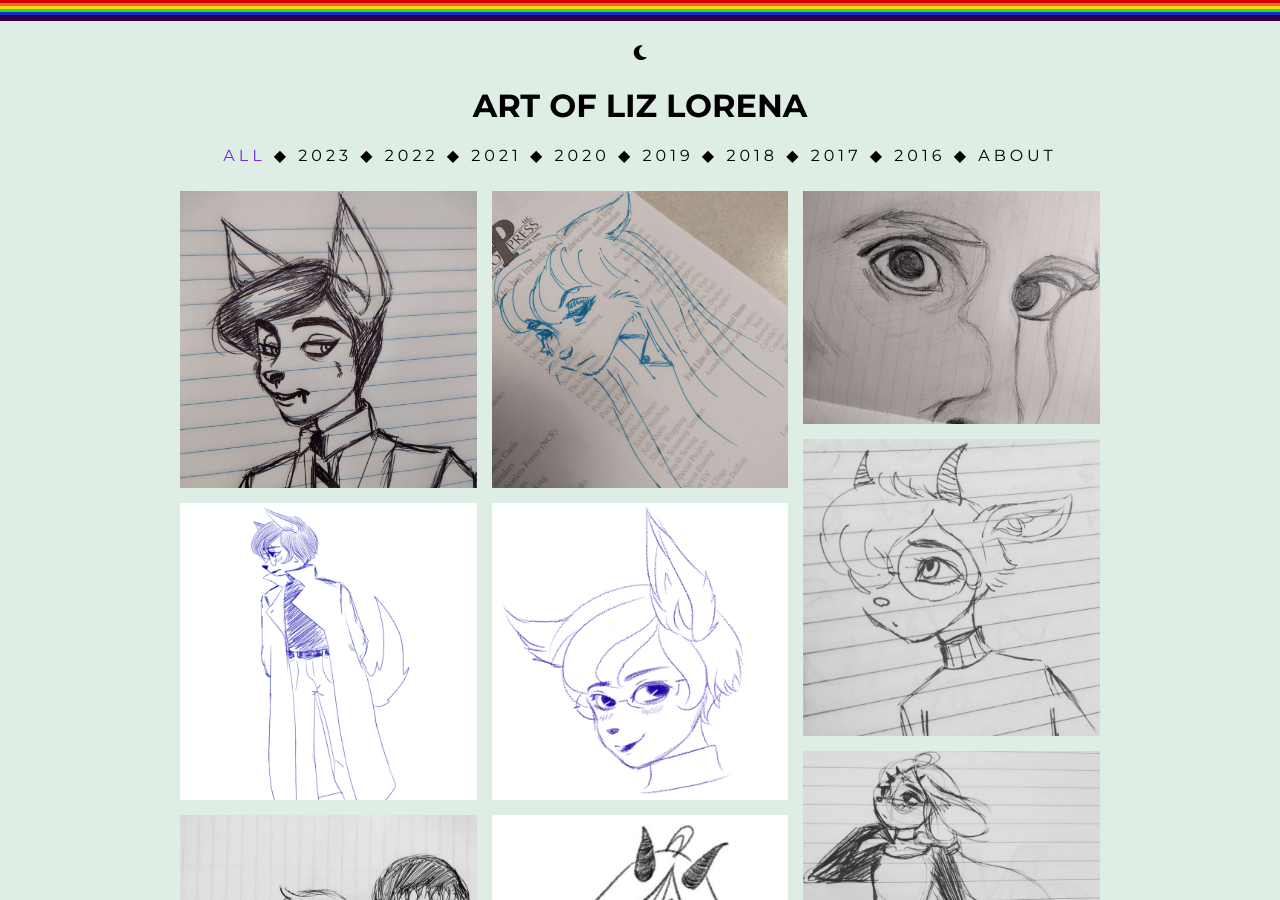
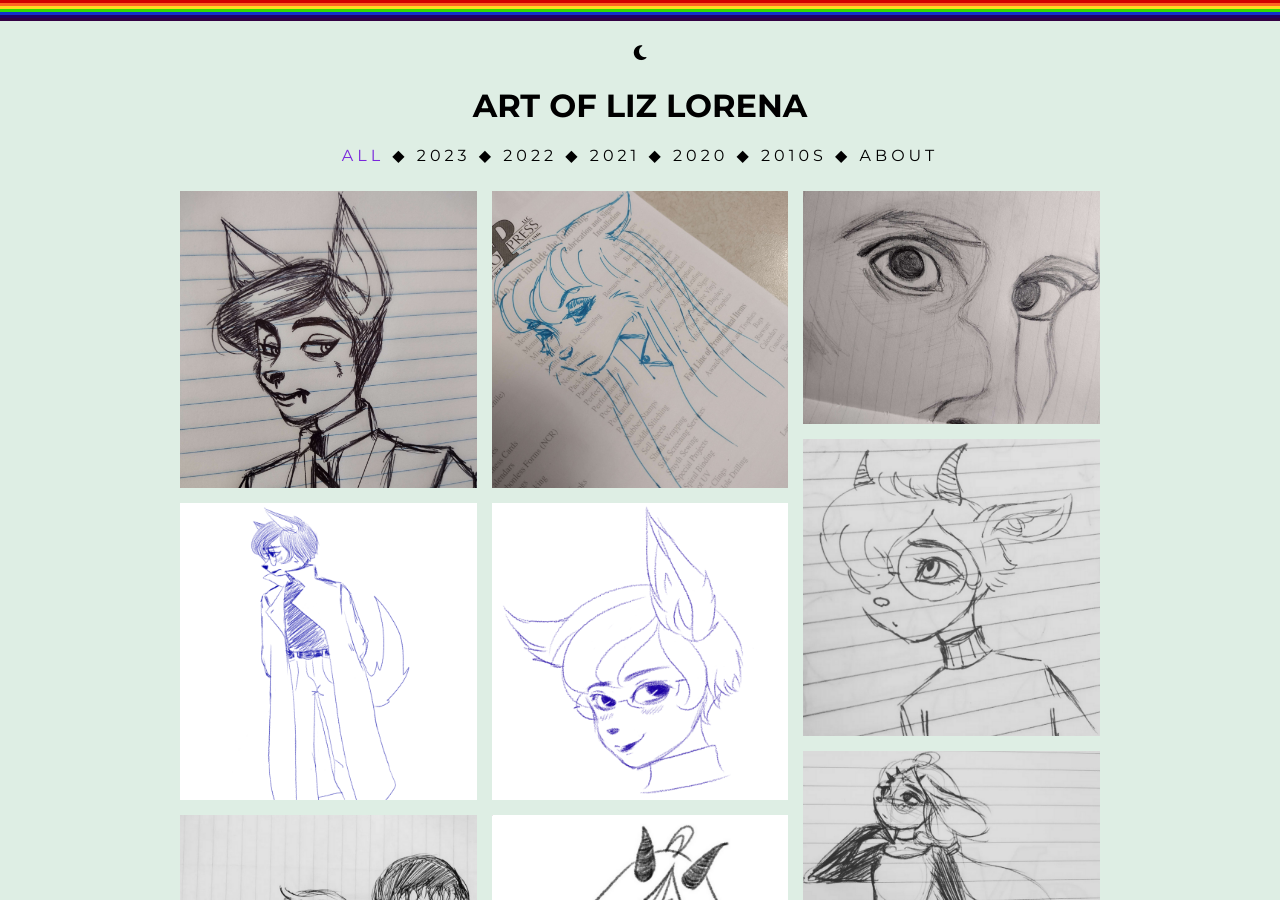
Before and after one commit to liz-lorena/art, a Jekyll site: the page built from index.html, in a window 1280 px wide and 900 px high. Built offline with Jekyll 4.4.1, drawn with Linux system fonts in a browser that asks for light colours; nearby versions of some CDN libraries; the list of posts is cut into pages by our own code; comment, search, counter and statistics services are not loaded.

Commit message:
Update pages.html

```diff
--- a/_includes/pages.html
+++ b/_includes/pages.html
@@ -1 +1 @@
-<a href="#all" class="all active">All</a> ◆ <a href="#2023" class="2023">2023</a> ◆ <a href="#2022" class="2022">2022</a> ◆ <a href="#2021" class="2021">2021</a> ◆ <a href="#2020" class="2020">2020</a> ◆ <a href="#2019" class="2019">2019</a> ◆ <a href="#2018" class="2018">2018</a> ◆ <a href="#2017" class="2017">2017</a> ◆ <a href="#2016" class="2016">2016</a> ◆ <a href="/links">About</a>
+<a href="#all" class="all active">All</a> ◆ <a href="#2023" class="2023">2023</a> ◆ <a href="#2022" class="2022">2022</a> ◆ <a href="#2021" class="2021">2021</a> ◆ <a href="#2020" class="2020">2020</a> ◆ <a href="#2010" class="2010">2010s</a> ◆ <a href="/links">About</a>
```
